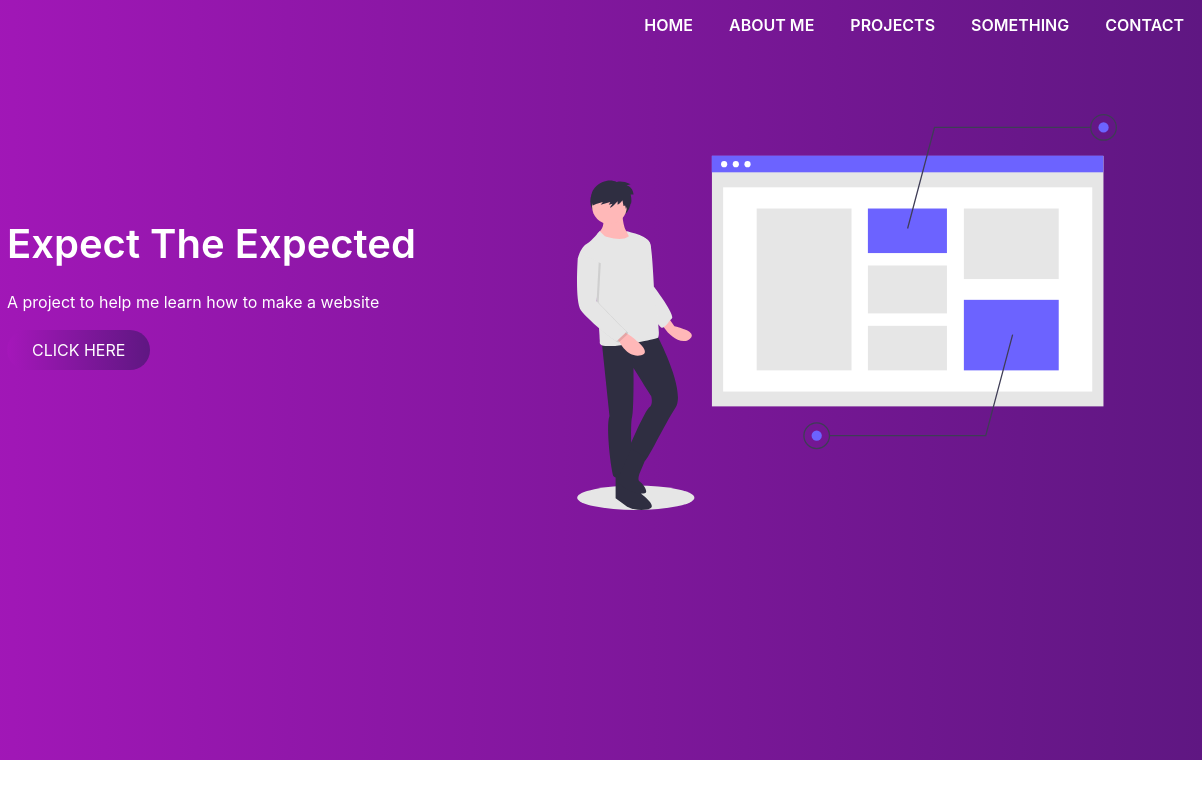
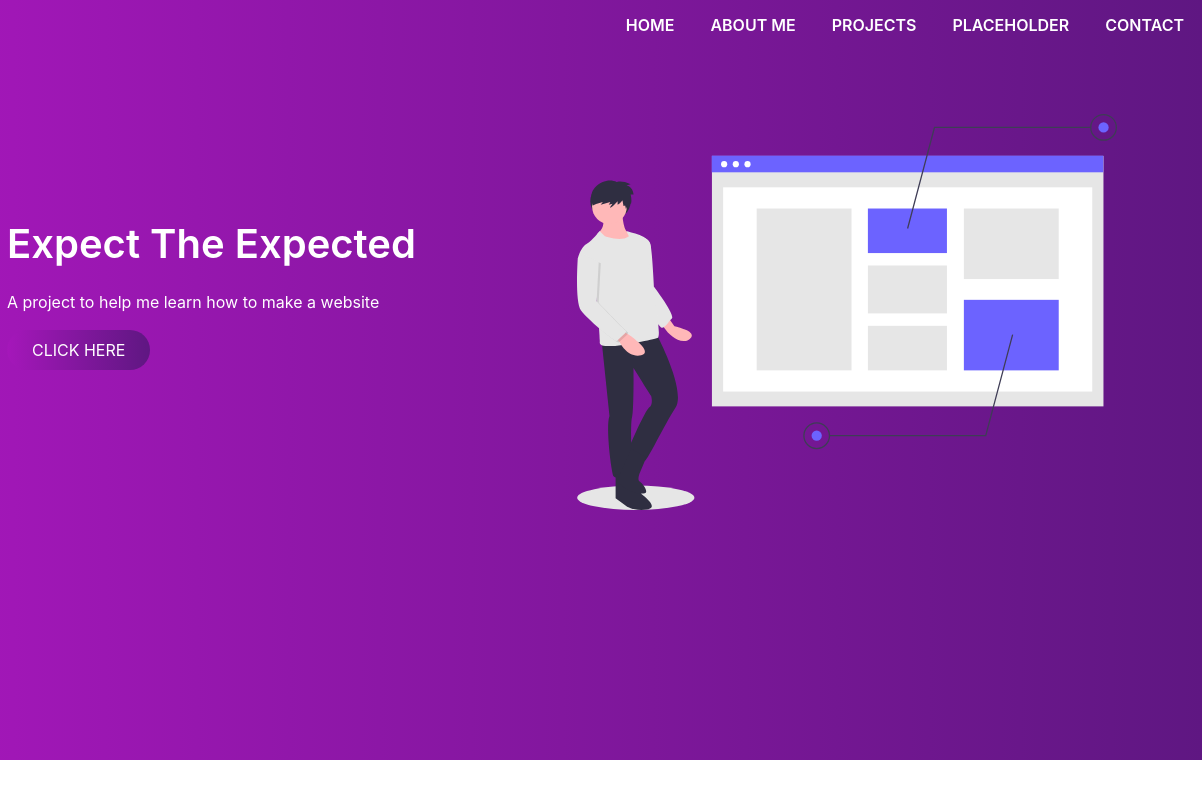
Before and after one commit to BrianCheung1/bootstrapPortfoilo, a plain HTML site: page index.html in a window 1280 px wide. Shown: the top 800 px of the page, 78-1280 px from the left. Drawn offline with nearby package versions, Linux system fonts and the light colour scheme.

Commit message:
update index.html

```diff
--- a/index.html
+++ b/index.html
@@ -27,7 +27,7 @@
             <a class="nav-link" href="#projects">PROJECTS</a>
           </li>
           <li class="nav-item">
-            <a class="nav-link " href="#something">SOMETHING</a>
+            <a class="nav-link " href="#something">PLACEHOLDER</a>
           </li>
           <li class="nav-item">
             <a class="nav-link " href="#contact">CONTACT</a>
```
